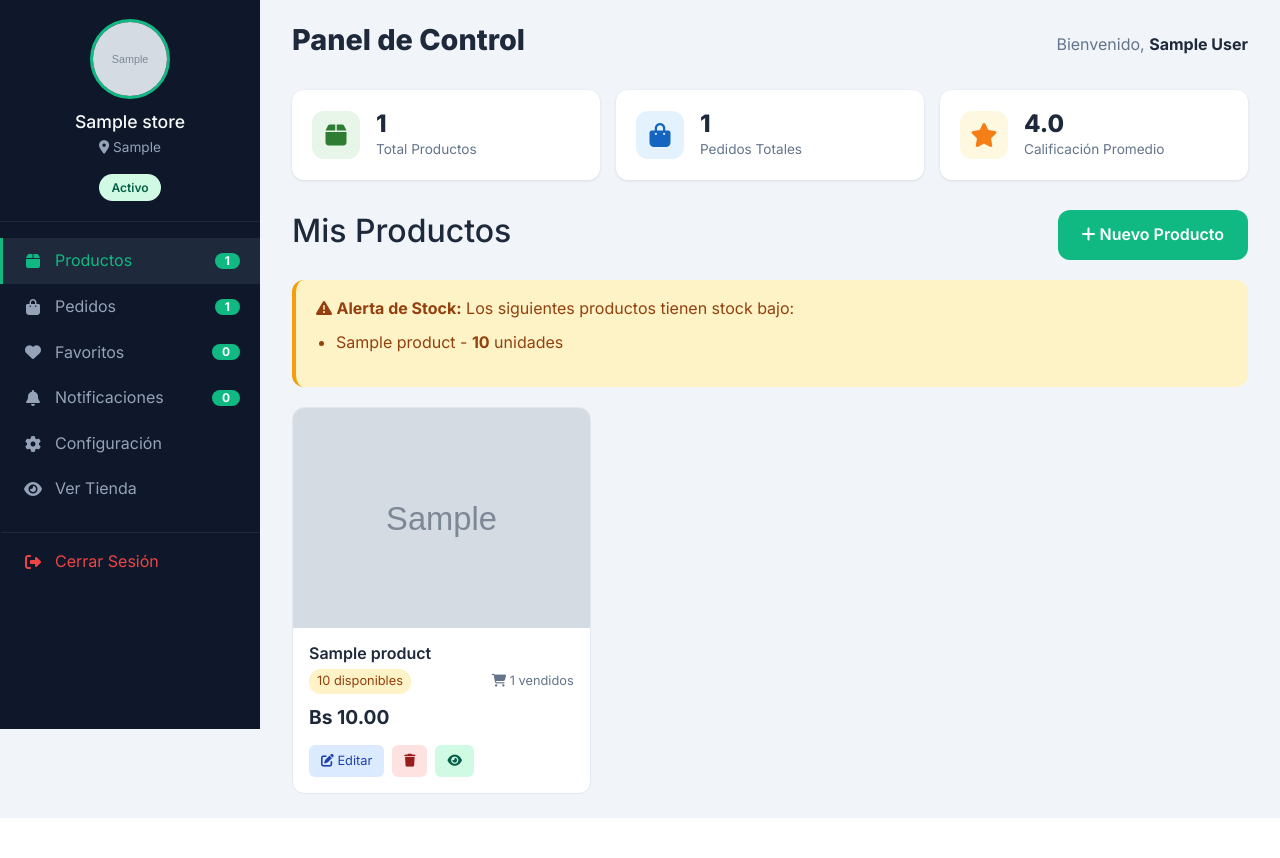
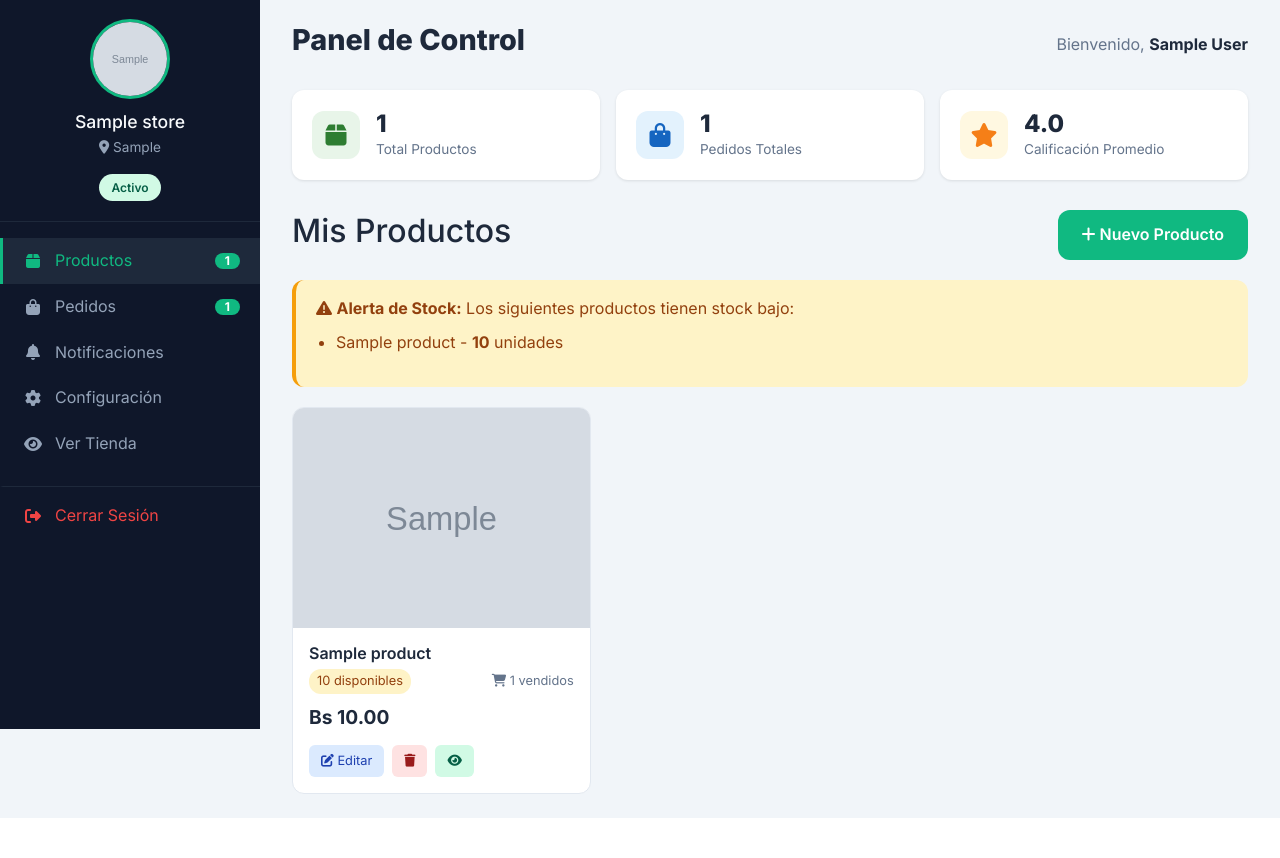
Before and after one commit to Andru-Tintaya/MICRO_NEGOCIOS_PROYECTO, a Flask app: page /store/dashboard in a window 1280 px wide. Shown: the part 90-948 px from the top of the page. Run offline with Flask 3, Linux system fonts and the light colour scheme; a user stored in the database is signed in; tables that the repository leaves empty hold one stand-in row (values such as "Sample post"); grey boxes marked "Sample" are stand-in pictures; data that the repository does not hold is empty.

Commit message:
Fix: Dashboard limpio - sin favoritos, notificaciones funcionales

```diff
--- a/app/templates/store/dashboard.html
+++ b/app/templates/store/dashboard.html
@@ -28,13 +28,10 @@
                 <i class="fas fa-shopping-bag"></i> Pedidos
                 <span class="badge">{{ total_orders }}</span>
             </a>
-            <a href="{{ url_for('favorite.list') }}" class="nav-item">
-                <i class="fas fa-heart"></i> Favoritos
-                <span class="badge">0</span>
-            </a>
+            <!-- ✅ Notificaciones con contador dinámico -->
             <a href="{{ url_for('notification.list') }}" class="nav-item">
                 <i class="fas fa-bell"></i> Notificaciones
-                <span class="badge">0</span>
+                <span class="badge" id="notificationBadge">0</span>
             </a>
             <a href="{{ url_for('store.edit_store') }}" class="nav-item">
                 <i class="fas fa-cog"></i> Configuración
@@ -177,19 +174,6 @@
                 </a>
             </div>
         </section>
-
-        <!-- Reviews Section -->
-         <!-- ✅ SECCIÓN DE FAVORITOS (UNIFICADA) -->
-        <section id="favorites" class="content-section">
-            <h2>❤️ Mis Favoritos</h2>
-            <div style="text-align: center; padding: 30px 20px; background: #F8FAFC; border-radius: 12px;">
-                <i class="fas fa-heart" style="font-size: 2.5rem; color: #EF4444; margin-bottom: 12px;"></i>
-                <p style="color: #64748B; max-width: 400px; margin: 0 auto 12px;">Administra tus productos favoritos</p>
-                <a href="{{ url_for('favorite.list') }}" class="btn-primary" style="display: inline-block; padding: 10px 24px; background: #EF4444;">
-                    <i class="fas fa-arrow-right"></i> Ver Favoritos
-                </a>
-            </div>
-        </section>
     </main>
 </div>
 
@@ -294,7 +278,31 @@
         setupImagePreview();
         setupSidebarNavigation();
         setupModalClose();
+        updateNotificationBadge();
+
+        // Actualizar badge de notificaciones cada 30 segundos
+        setInterval(updateNotificationBadge, 30000);
     });
+
+    // ============================================
+    // CONTADOR DE NOTIFICACIONES
+    // ============================================
+    function updateNotificationBadge() {
+        const badge = document.getElementById('notificationBadge');
+        if (!badge) return;
+
+        fetch('/api/notifications/unread')
+            .then(res => res.json())
+            .then(data => {
+                if (data.count !== undefined) {
+                    badge.textContent = data.count;
+                    badge.style.display = data.count > 0 ? 'inline-block' : 'none';
+                }
+            })
+            .catch(error => {
+                console.error('Error al obtener notificaciones:', error);
+            });
+    }
 
     // ============================================
     // PREVISUALIZACIÓN DE IMAGEN
```
